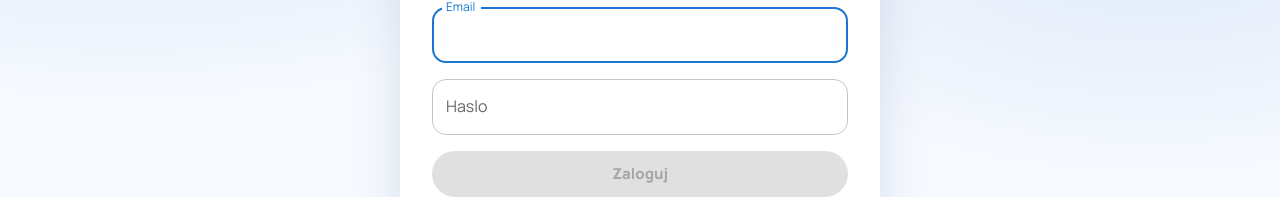
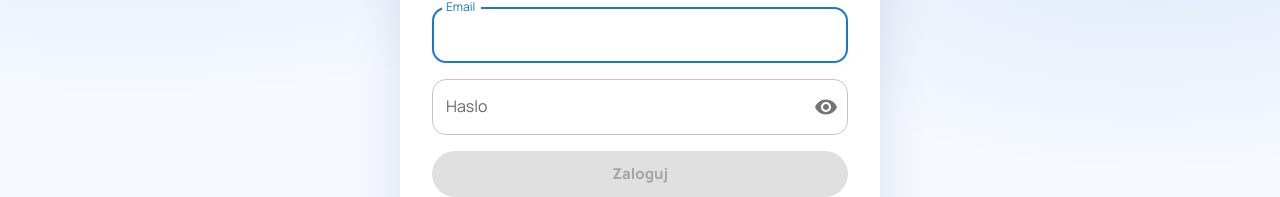
Before and after one commit to szymon-michal/Biblioteka, a React (Vite) app in the folder Frontend/library-ui/: page / in a window 1280 px wide. Shown: the part 343-540 px from the top of the page. Built offline with nearby package versions, Linux system fonts and the light colour scheme.

Commit message:
small UI aupdates

```diff
--- a/Frontend/library-ui/src/pages/Loans.tsx
+++ b/Frontend/library-ui/src/pages/Loans.tsx
@@ -257,6 +257,7 @@
                         columns={cols}
                         loading={loading}
                         disableRowSelectionOnClick
+                        localeText={{ noRowsLabel: 'tu jeszcze nic nie było' }}
                         // ✅ SAFETY: nawet jak gdzieś trafi się null-id, grid nie wybuchnie
                         getRowId={(r) => (r.id != null ? r.id : `tmp-${r.bookCopy?.id ?? "x"}-${r.dueDate ?? "x"}-${Math.random()}`)}
                     />
--- a/Frontend/library-ui/src/pages/Login.tsx
+++ b/Frontend/library-ui/src/pages/Login.tsx
@@ -11,7 +11,11 @@
   Divider,
   Tabs,
   Tab,
+  InputAdornment,
+  IconButton,
 } from '@mui/material'
+import Visibility from '@mui/icons-material/Visibility'
+import VisibilityOff from '@mui/icons-material/VisibilityOff'
 import { apiFetch } from '../lib/api'
 import { auth } from '../lib/auth'
 import { config } from '../lib/config'
@@ -21,6 +25,7 @@
 export function LoginPage(props: { onSuccess?: () => void }) {
   const [email, setEmail] = useState('')
   const [password, setPassword] = useState('')
+  const [showPassword, setShowPassword] = useState(false)
   const [newPassword, setNewPassword] = useState('')
   const [newPasswordConfirm, setNewPasswordConfirm] = useState('')
   const [loading, setLoading] = useState(false)
@@ -107,8 +112,13 @@
         await handleChangePassword()
       }
     } catch (e: any) {
-      const backendMsg = e?.details?.email || e?.details?.message || e?.message || 'Blad'
-      setError(backendMsg)
+      const status = e?.response?.status ?? e?.status ?? e?.details?.status
+      if (status === 401) {
+        setError('Błędne hasło.')
+      } else {
+        const backendMsg = e?.details?.email || e?.details?.message || e?.message || 'Blad'
+        setError(backendMsg)
+      }
     } finally {
       setLoading(false)
     }
@@ -158,6 +168,7 @@
               value={mode}
               onChange={(_, v) => {
                 setMode(v)
+                setShowPassword(false)
                 setError(null)
                 setSuccess(null)
               }}
@@ -182,10 +193,27 @@
                 />
                 <TextField
                   label={mode === 'login' ? 'Haslo' : 'Stare haslo'}
-                  type="password"
+                  type={mode === 'login' && showPassword ? 'text' : 'password'}
                   value={password}
                   onChange={(e) => setPassword(e.target.value)}
                   autoComplete="current-password"
+                  InputProps={
+                    mode === 'login'
+                      ? {
+                          endAdornment: (
+                            <InputAdornment position="end">
+                              <IconButton
+                                aria-label={showPassword ? 'Ukryj hasło' : 'Pokaż hasło'}
+                                onClick={() => setShowPassword((val) => !val)}
+                                edge="end"
+                              >
+                                {showPassword ? <VisibilityOff /> : <Visibility />}
+                              </IconButton>
+                            </InputAdornment>
+                          ),
+                        }
+                      : undefined
+                  }
                   fullWidth
                 />
 
--- a/Frontend/library-ui/src/pages/Register.tsx
+++ b/Frontend/library-ui/src/pages/Register.tsx
@@ -1,5 +1,7 @@
 import React, { useState } from 'react'
-import { Box, Card, CardContent, Typography, TextField, Button, Alert, Stack, Divider } from '@mui/material'
+import { Box, Card, CardContent, Typography, TextField, Button, Alert, Stack, Divider, InputAdornment, IconButton } from '@mui/material'
+import Visibility from '@mui/icons-material/Visibility'
+import VisibilityOff from '@mui/icons-material/VisibilityOff'
 import { apiFetch } from '../lib/api'
 import { config } from '../lib/config'
 
@@ -8,9 +10,20 @@
   const [lastName, setLastName] = useState('')
   const [email, setEmail] = useState('')
   const [password, setPassword] = useState('')
+  const [showPassword, setShowPassword] = useState(false)
   const [loading, setLoading] = useState(false)
   const [error, setError] = useState<string | null>(null)
   const [done, setDone] = useState(false)
+
+  function getPasswordError(pwRaw: string): string | null {
+    const pw = pwRaw.trim()
+    if (!pw) return null
+    const hasMinLen = pw.length >= 8
+    const hasUpper = /[A-Z]/.test(pw)
+    const hasSpecial = /[^A-Za-z0-9]/.test(pw)
+    if (hasMinLen && hasUpper && hasSpecial) return null
+    return 'Hasło musi mieć co najmniej 8 znaków, zawierać 1 wielką literę i 1 znak specjalny.'
+  }
 
   async function handleSubmit(e: React.FormEvent) {
     e.preventDefault()
@@ -27,6 +40,13 @@
     if (!payload.firstName || !payload.lastName || !payload.email || !payload.password) {
       setLoading(false)
       setError('Imię, nazwisko, email i hasło są wymagane.')
+      return
+    }
+
+    const passwordError = getPasswordError(payload.password)
+    if (passwordError) {
+      setLoading(false)
+      setError(passwordError)
       return
     }
 
@@ -96,10 +116,24 @@
                 <TextField label="Email" value={email} onChange={(e) => setEmail(e.target.value)} autoComplete="email" fullWidth />
                 <TextField
                   label="Hasło"
-                  type="password"
+                  type={showPassword ? 'text' : 'password'}
                   value={password}
                   onChange={(e) => setPassword(e.target.value)}
                   autoComplete="new-password"
+                  helperText="Min. 8 znaków, 1 wielka litera, 1 znak specjalny."
+                  InputProps={{
+                    endAdornment: (
+                      <InputAdornment position="end">
+                        <IconButton
+                          aria-label={showPassword ? 'Ukryj hasło' : 'Pokaż hasło'}
+                          onClick={() => setShowPassword((v) => !v)}
+                          edge="end"
+                        >
+                          {showPassword ? <VisibilityOff /> : <Visibility />}
+                        </IconButton>
+                      </InputAdornment>
+                    ),
+                  }}
                   fullWidth
                 />
 
```
Also changed, not shown: 97 other files (tests, documents, lock files or other folders).
